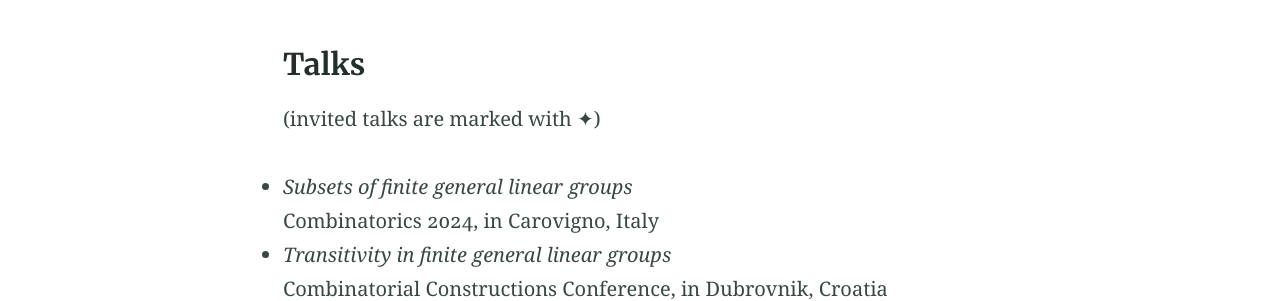
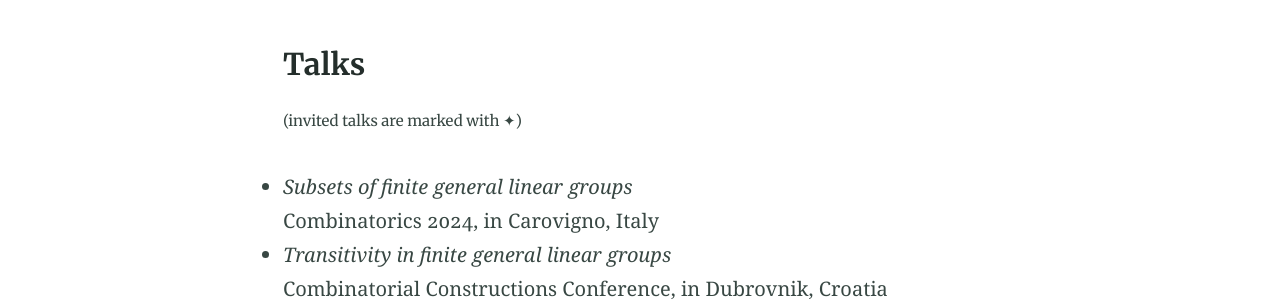
Before and after one commit to alenaernst/alenaernst.github.io, a Jekyll site: the page built from research.md, in a window 1280 px wide. Shown: the part 1140-1441 px from the top of the page. Built offline with Jekyll 4.4.1, drawn with Linux system fonts in a browser that asks for light colours.

```diff
--- a/research.md
+++ b/research.md
@@ -23,7 +23,7 @@ My research interests lie in **combinatorics**, particularly in **extremal combi
    [arXiv](https://web3.arxiv.org/abs/2205.08456), [journal](https://www.cambridge.org/core/journals/mathematical-proceedings-of-the-cambridge-philosophical-society/article/intersection-theorems-for-finite-general-linear-groups/5007627D69D7EEC667D102463ECA0A9C)
 
 ### Talks
-(invited talks are marked with ✦)
+<small>(invited talks are marked with ✦)</small>
 
 *  _Subsets of finite general linear groups_ <br>
  Combinatorics 2024, in Carovigno, Italy
```
